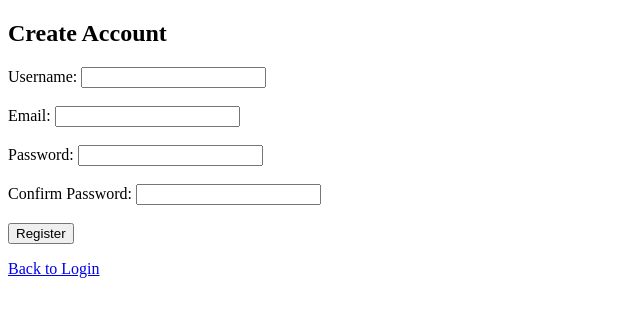
After one commit to xavierdmello/Inventory-Management-System, a PHP site: page /register.php in a window 1280 px wide. The commit adds this page. Shown: the top 317 px of the page, without its empty margins (0-640 px from the left). Run offline with PHP 8.4, Linux system fonts and the light colour scheme.

Commit message:
Ben - 1st Commit schema : added a users table to hold user account information inventory : added basic login authentication and a basic logout button login : added a register button logout : config file to destroy user session register : register page to create account

```diff
--- a/config.php
+++ b/config.php
@@ -3,7 +3,7 @@
 $host = 'localhost';
 $db   = 'inventory_db';
 $user = 'root';
-$pass = '';
+$pass = 'XXX'; // Change according to your password
 // user and pass should be root and blank by default for mysql
 
 // Create a new PDO instance
--- a/login.php
+++ b/login.php
@@ -16,5 +16,7 @@
         <input type="password" id="password" name="password" required><br><br>
         <button type="submit">Login</button>
     </form>
+
+    <p>Don't have an account? <a href="register.php">Create one here</a></p>
 </body>
 </html>
--- /dev/null
+++ b/logout.php
@@ -0,0 +1,6 @@
+<?php
+session_start();
+session_unset();
+session_destroy();
+header("Location: login.php");
+exit;
--- /dev/null
+++ b/register.php
@@ -0,0 +1,69 @@
+<?php
+require 'config.php';
+
+$message = '';
+
+if ($_SERVER['REQUEST_METHOD'] === 'POST') {
+    $username = trim($_POST['username']);
+    $email = trim($_POST['email']);
+    $password = $_POST['password'];
+    $confirm_password = $_POST['confirm_password'];
+
+    if ($password !== $confirm_password) {
+        $message = "Passwords do not match.";
+    } elseif (!filter_var($email, FILTER_VALIDATE_EMAIL)) {
+        $message = "Invalid email format.";
+    } else {
+        // Check if username already exists
+        $stmt = $pdo->prepare("SELECT * FROM Users WHERE Username = ?");
+        $stmt->execute([$username]);
+        if ($stmt->fetch()) {
+            $message = "Username already taken.";
+        } else {
+            $stmt = $pdo->prepare("SELECT * FROM Users WHERE Email = ?");
+            $stmt->execute([$email]);
+            if ($stmt->fetch()) {
+                $message = "Email already in use.";
+            } else {
+                $stmt = $pdo->prepare("INSERT INTO Users (Username, Password, Email) VALUES (?, ?, ?)");
+                if ($stmt->execute([$username, $password, $email])) {
+                    $message = "Account created successfully! You can now <a href='login.php'>login</a>.";
+                } else {
+                    $message = "Error creating account.";
+                }
+            }
+        }
+    }
+}
+?>
+
+
+<!DOCTYPE html>
+<html lang="en">
+<head>
+    <meta charset="UTF-8" />
+    <title>Create Account - Inventory Management System</title>
+</head>
+<body>
+    <h2>Create Account</h2>
+    <?php if ($message): ?>
+        <p><?php echo $message; ?></p>
+    <?php endif; ?>
+    <form action="register.php" method="post">
+        <label for="username">Username:</label>
+        <input type="text" id="username" name="username" required><br><br>
+
+        <label for="email">Email:</label>
+        <input type="email" id="email" name="email" required><br><br>  <!-- added email field -->
+
+        <label for="password">Password:</label>
+        <input type="password" id="password" name="password" required><br><br>
+
+        <label for="confirm_password">Confirm Password:</label>
+        <input type="password" id="confirm_password" name="confirm_password" required><br><br>
+
+        <button type="submit">Register</button>
+    </form>
+    <p><a href="login.php">Back to Login</a></p>
+</body>
+</html>
```
Also changed, not shown: database/schema.sql (+18 -0 lines), inventory.php (+38 -2 lines).
